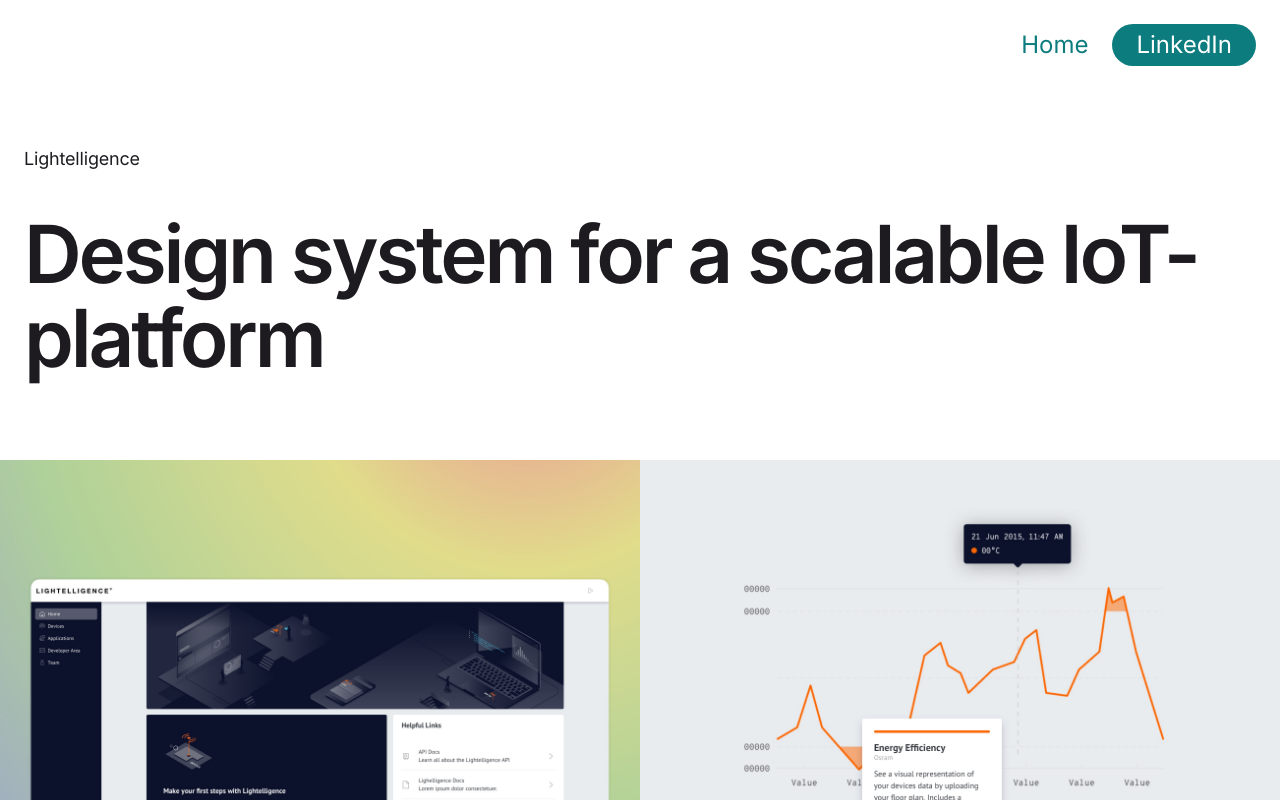
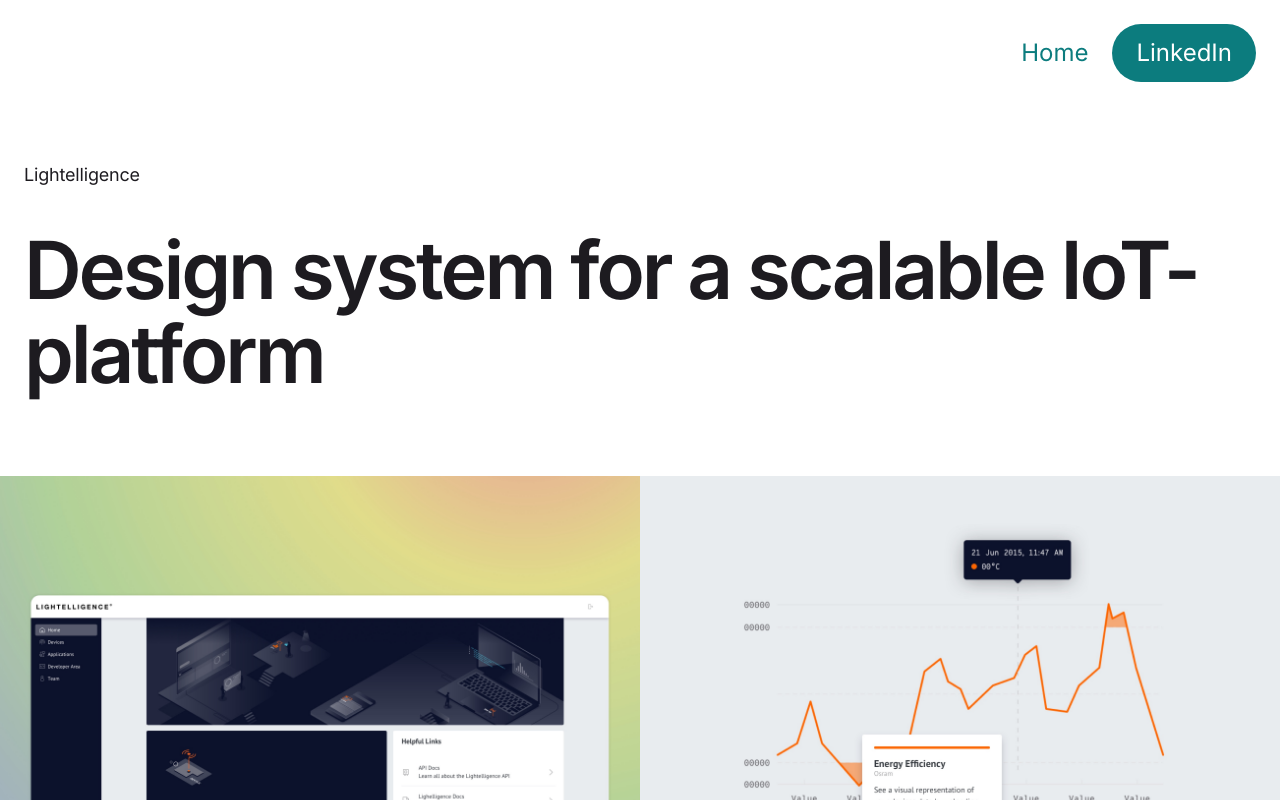
Before and after one commit to dbueker/portfolio-danielbueker, a Nuxt app: page /lightelligence in a window 1280 px wide. Shown: the top 800 px of the page. Built offline with nearby package versions, Linux system fonts and the light colour scheme.

Commit message:
Button Sizing

```diff
--- a/components/Button.vue
+++ b/components/Button.vue
@@ -3,5 +3,5 @@
 </script>
 
 <template>
-    <button class="rounded-full min-w-[80px] py-2 px-6 text-button bg-lightmode-primary dark:bg-darkmode-primary text-lightmode-on-primary dark:text-darkmode-on-primary md:hover:scale-[104%] md:hover:drop-shadow-md md:active:scale-[102%] transition ease-in-out duration-200"> {{ text }}</button>
+    <button class="rounded-full min-w-[80px] py-4 px-6 text-button bg-lightmode-primary dark:bg-darkmode-primary text-lightmode-on-primary dark:text-darkmode-on-primary md:hover:scale-[104%] md:hover:drop-shadow-md md:active:scale-[102%] transition ease-in-out duration-200"> {{ text }}</button>
 </template>
--- a/components/ButtonBackToTop.vue
+++ b/components/ButtonBackToTop.vue
@@ -10,5 +10,5 @@
 </script>
 
 <template>
-    <button @click="scrollToTop" class="flex rounded-full min-w-[80px] py-2 px-6 space-x-2 text-button border-2 border-lightmode-on-surface-variant dark:border-darkmode-on-surface-variant text-lightmode-on-surface-variant dark:text-darkmode-on-surface-variant md:hover:scale-[104%] md:active:scale-[102%] transition ease-in-out duration-200"><p>Back to top</p><img :src=ArrowTop alt="Arrow facing upwards"></button>
+    <button @click="scrollToTop" class="flex rounded-full min-w-[80px] py-4 px-6 space-x-2 text-button border-2 border-lightmode-on-surface-variant-subdued dark:border-darkmode-on-surface-variant-subdued text-lightmode-on-surface-variant dark:text-darkmode-on-surface-variant md:hover:scale-[104%] md:active:scale-[102%] transition ease-in-out duration-200"><p>Back to top</p><img :src=ArrowTop alt="Arrow facing upwards"></button>
 </template>
```
